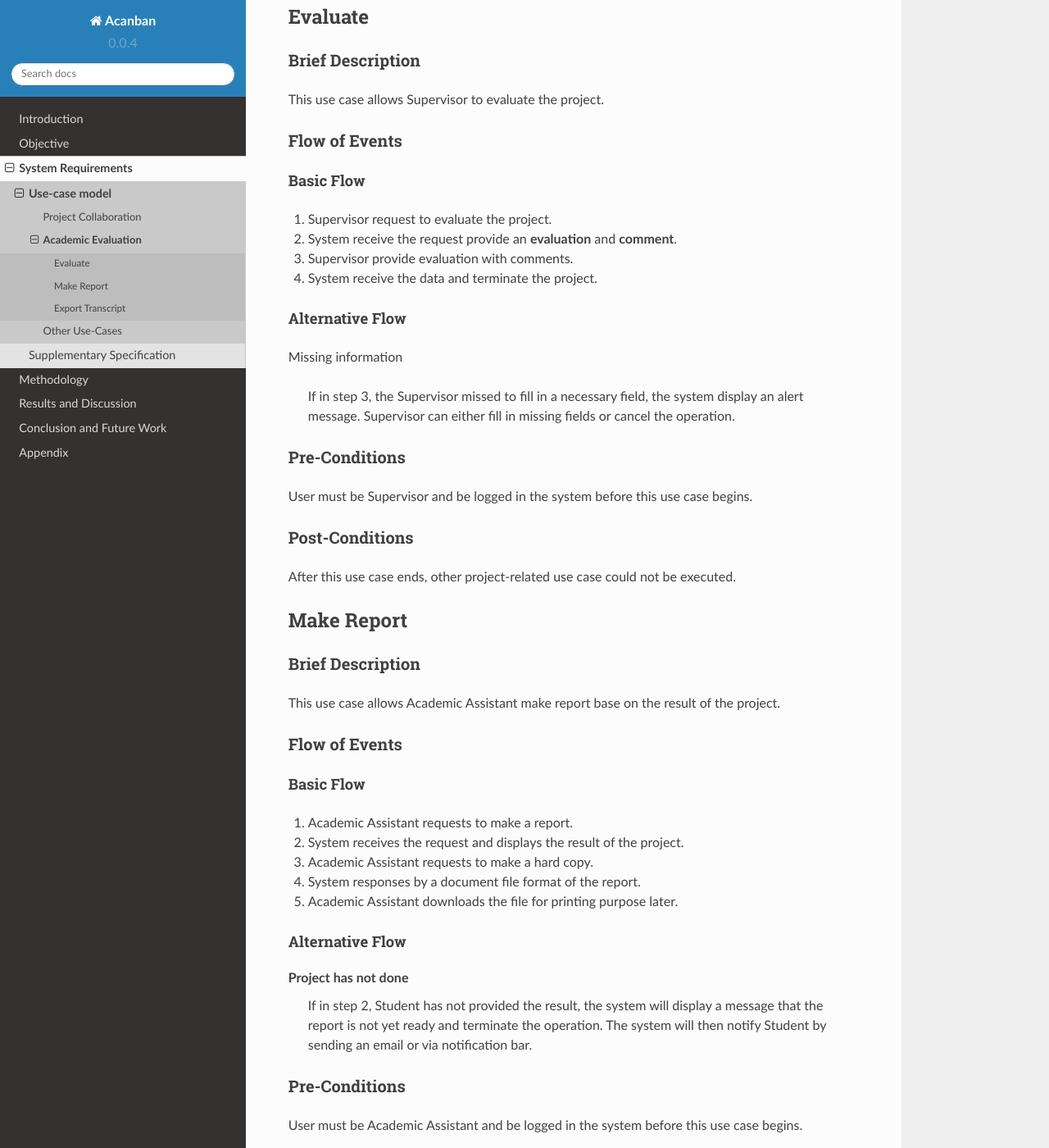
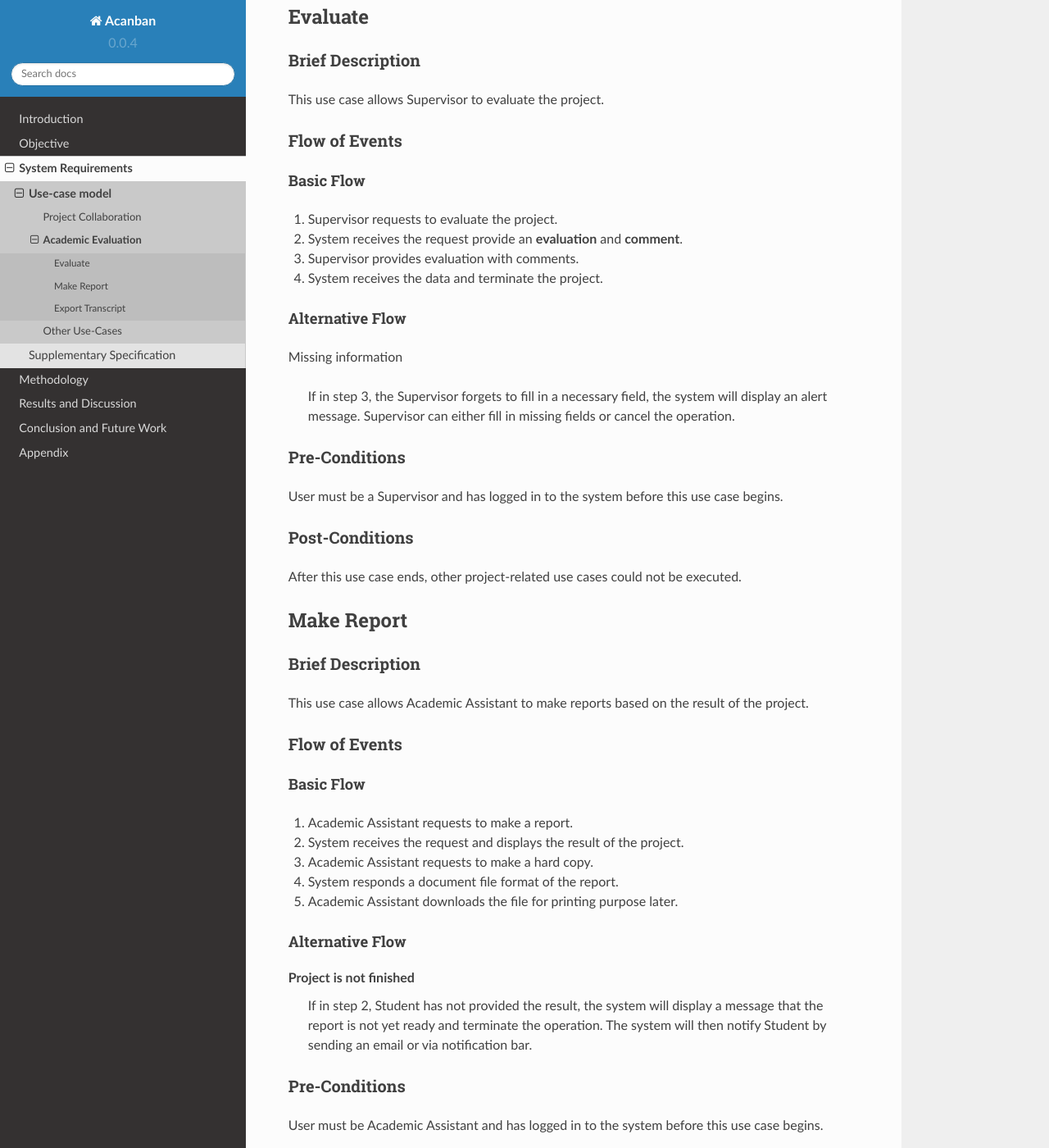
Before and after one commit to Huy-Ngo/acanban, a Sphinx documentation site: the page built from docs/source/req/use-case/academic.rst, in a window 1280 px wide and 1400 px high, scrolled down 280 px. Shown: the whole window at 82% size. Built offline with Sphinx 7.4.7 and the Read the Docs theme 2.0.0, drawn with Linux system fonts in a browser that asks for light colours; the version number is read from the project's files by our own code; some of the changed text lies outside the part shown.

Commit message:
Fix some grammar errors

```diff
--- a/docs/source/meth/choices.rst
+++ b/docs/source/meth/choices.rst
@@ -21,10 +21,10 @@ similar to Flask_ but for ASGI, for its flexibility.
 Templating Language
 -------------------
 
-We use Jinja2_ for templating, which is default choice for Quart.
+We use Jinja2_ for templating, which is the default choice for Quart.
 It provides us with various tools that help secure the website easier.
 For example, it allows HTML escaping |~| [jinja2esc]_,
-which helps avoiding XSS injection.
+which helps avoid XSS injection.
 
 Persistency
 -----------
--- a/docs/source/obj.rst
+++ b/docs/source/obj.rst
@@ -29,8 +29,8 @@ The Applicable Web Application
 
 The system should be implemented as a web application for
 portability |~| [mikkonen2008]_.  It should be easy to be adopted by users on
-different devices network connection quality, whilst being simple
-to maintain by a small number of administrators to run on modest hardware.
+different devices network connection quality, whilst being simple enough
+to be maintained by a few administrators to run on modest hardware.
 
 .. _Kanban board: https://en.wikipedia.org/wiki/Kanban_board
 .. [mikkonen2008] Tommi Mikkonen and Antero Taivalsaari.
--- a/docs/source/req/suppl-spec.rst
+++ b/docs/source/req/suppl-spec.rst
@@ -36,7 +36,7 @@ Supportability
 --------------
 
 The user interface must be functional on both desktop or laptop computers,
-tablet, as well as on smartphones.
+tablet, and on smartphones.
 
 The file system must support uploading various file formats
 that are used for discussing and reporting project results:
--- a/docs/source/req/use-case/academic.rst
+++ b/docs/source/req/use-case/academic.rst
@@ -32,30 +32,30 @@ Flow of Events
 Basic Flow
 """"""""""
 
-1. Supervisor request to evaluate the project.
-2. System receive the request provide an **evaluation** and **comment**.
-3. Supervisor provide evaluation with comments.
-4. System receive the data and terminate the project.
+1. Supervisor requests to evaluate the project.
+2. System receives the request provide an **evaluation** and **comment**.
+3. Supervisor provides evaluation with comments.
+4. System receives the data and terminate the project.
 
 Alternative Flow
 """"""""""""""""
 
 Missing information
 
-   If in step 3, the Supervisor missed to fill in a necessary field,
-   the system display an alert message. Supervisor can either fill in missing fields
-   or cancel the operation.
+   If in step 3, the Supervisor forgets to fill in a necessary field,
+   the system will display an alert message.
+   Supervisor can either fill in missing fields or cancel the operation.
 
 Pre-Conditions
 ^^^^^^^^^^^^^^
 
-User must be Supervisor and be logged in the system
+User must be a Supervisor and has logged in to the system
 before this use case begins.
 
 Post-Conditions
 ^^^^^^^^^^^^^^^
 
-After this use case ends, other project-related use case could not be executed.
+After this use case ends, other project-related use cases could not be executed.
 
 
 Make Report
@@ -64,7 +64,8 @@ Make Report
 Brief Description
 ^^^^^^^^^^^^^^^^^
 
-This use case allows Academic Assistant make report base on the result of the project.
+This use case allows Academic Assistant to make reports
+based on the result of the project.
 
 Flow of Events
 ^^^^^^^^^^^^^^
@@ -75,13 +76,13 @@ Basic Flow
 1. Academic Assistant requests to make a report.
 2. System receives the request and displays the result of the project.
 3. Academic Assistant requests to make a hard copy.
-4. System responses by a document file format of the report.
+4. System responds a document file format of the report.
 5. Academic Assistant downloads the file for printing purpose later.
 
 Alternative Flow
 """"""""""""""""
 
-Project has not done
+Project is not finished
    If in step 2, Student has not provided the result, the system will display
    a message that the report is not yet ready and terminate the operation.
    The system will then notify Student by sending an email or via
@@ -90,7 +91,7 @@ Project has not done
 Pre-Conditions
 ^^^^^^^^^^^^^^
 
-User must be Academic Assistant and be logged in the system before this use case begins.
+User must be Academic Assistant and has logged in to the system before this use case begins.
 
 Academic Assistant must search and select the project(s) before the use case begins.
 
@@ -132,7 +133,7 @@ Not yet evaluated
 Pre-Conditions
 ^^^^^^^^^^^^^^
 
-User must be Academic Assistant and be logged in the system before this use case begins.
+User must be Academic Assistant and has logged in to the system before this use case begins.
 
 Academic Assistant must search and select the project(s) before the use case begins.
 
```
Also changed, not shown: docs/source/req/use-case/collab.rst (+23 -66 lines), docs/source/req/use-case/other.rst (+16 -16 lines).
